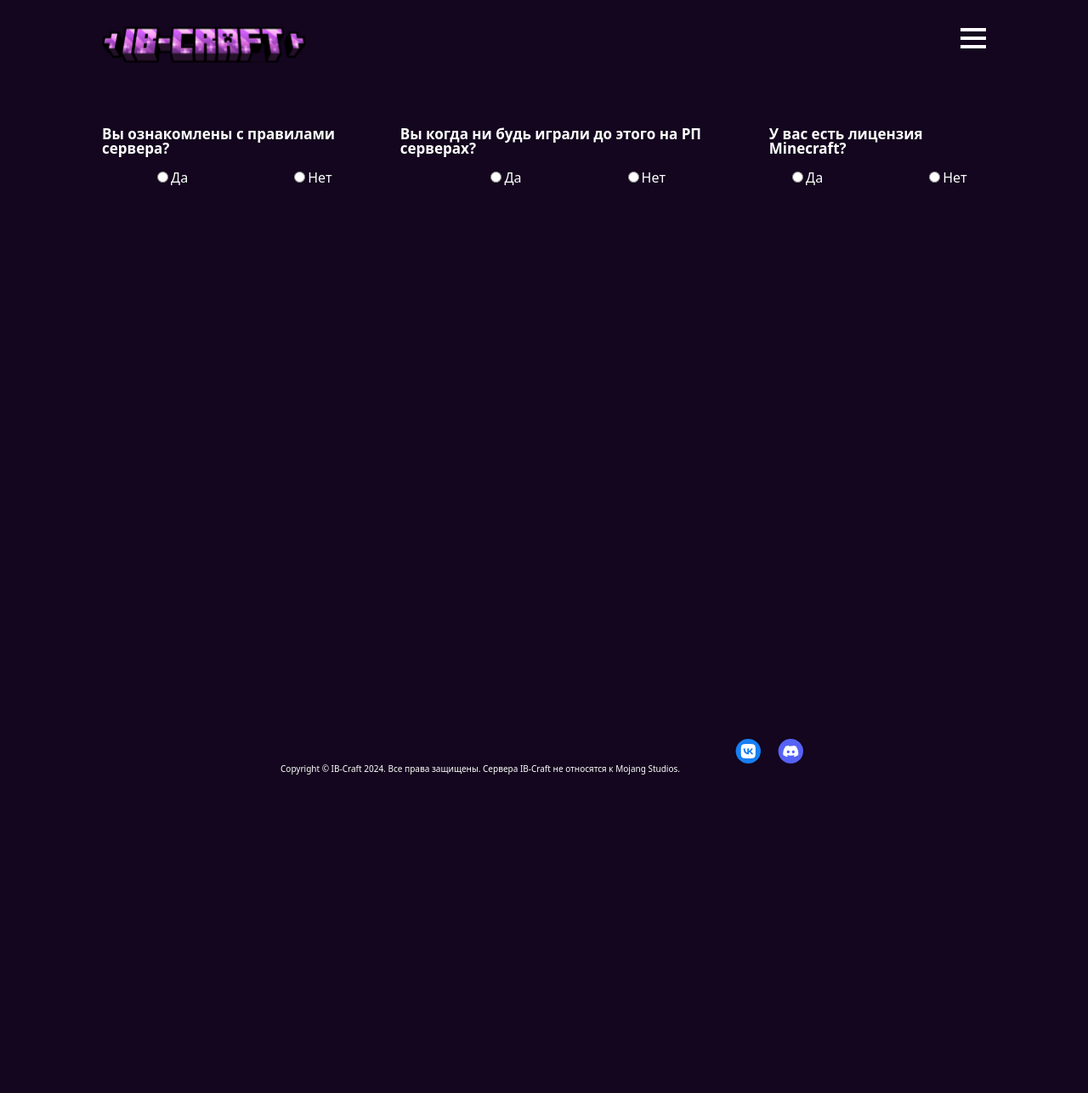
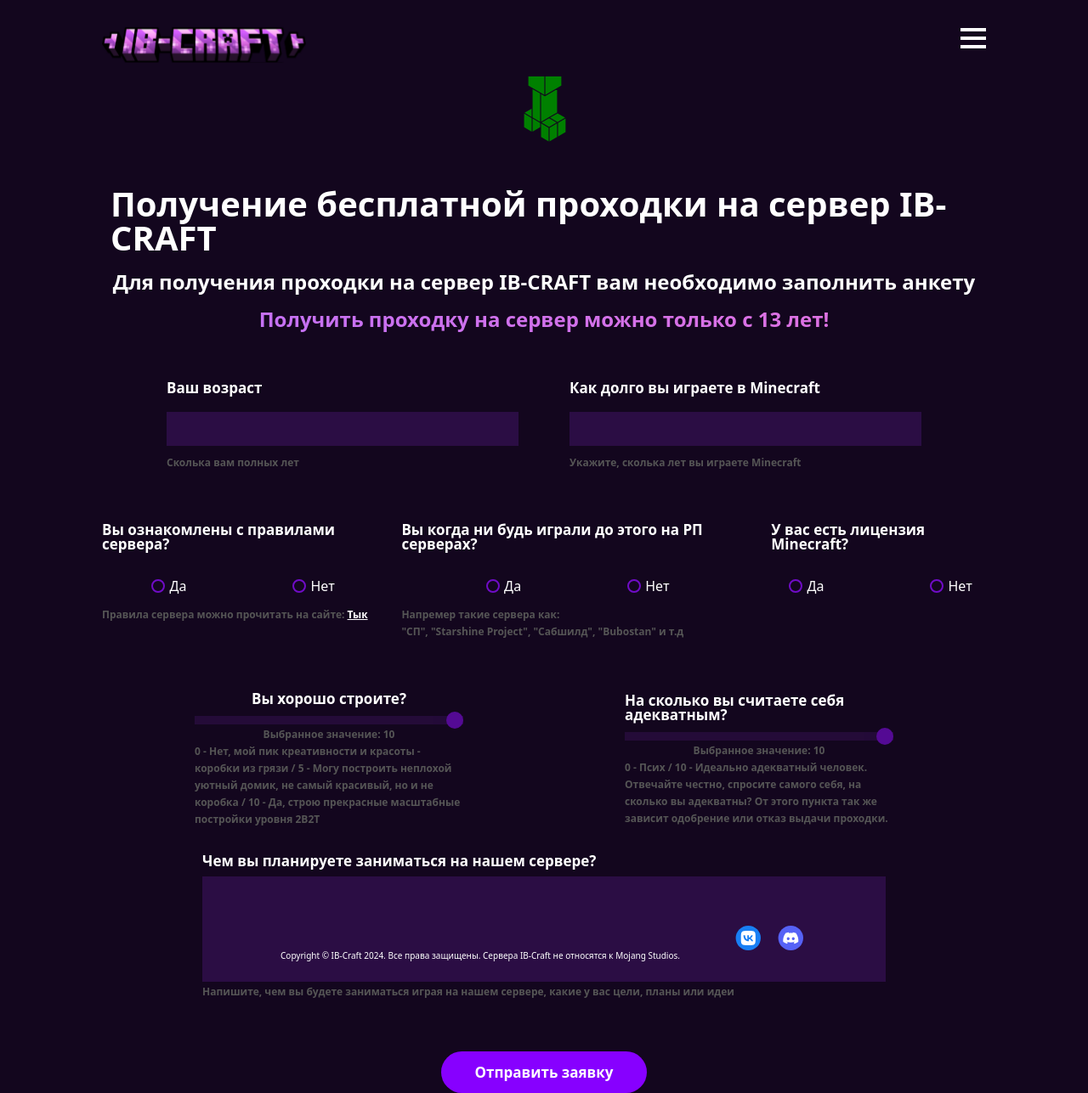
Before and after one commit to dragofoxnotcute-dev/ibcraft-client, a Next.js app in the folder ib-craft-front/: page /profile/get-pass in a window 1280 px wide. Shown: the whole page at 85% size. Before the commit the page ends 932 px from the top, so only its background shows below. Built offline with nearby package versions, Linux system fonts and the light colour scheme.

Commit message:
pass page

```diff
--- a/ib-craft-front/src/app/profile/get-pass/page.tsx
+++ b/ib-craft-front/src/app/profile/get-pass/page.tsx
@@ -1,15 +1,50 @@
 "use client"
-import { useEffect } from "react"
+import { useEffect, useState } from "react"
 import style from "./pass.module.css"
+
+import Link from "next/link";
+import SubmitButton from "@/app/components/Buttons/SubmitButton";
 
 export default function GetPenetration() {
 
+    const  [rangeBuild, setRangeBuild] = useState(10);
+    const  [rangeAdequacy, setRangeAdequacy] = useState(10);
+
+    const handleRangeChange = (event: React.ChangeEvent<HTMLInputElement>) => {
+        setRangeBuild(Number(event.target.value));
+    };
+
+    const handleRangeAdequacyChange = (event: React.ChangeEvent<HTMLInputElement>) => {
+        setRangeAdequacy(Number(event.target.value));
+    };
+
     useEffect(() => {
         document.body.style.background = "#13061E";
-    })
+    });
+
     return (
         <div className={style.main}>
             <div className="container">
+                <div className={style.title}>
+                    <svg xmlns="http://www.w3.org/2000/svg"  version="1.1" x="0px" y="0px" viewBox="0 0 100 125" enableBackground="new 0 0 100 100" fill="green" className={style.creeper}>
+                        <polygon points="37.019,70.467 29.104,65.902 29.104,80.182 37.019,84.745 "/>
+                        <polygon points="46.933,80.471 46.933,90.474 54.835,95.037 54.835,80.759 46.933,76.195 "/>
+                        <polygon points="47.432,75.329 55.335,79.893 63.249,75.329 55.335,70.755 "/>
+                        <path d="M63.749,40.178l-12.604,7.288c-0.001,0-0.002,0-0.002,0c-0.008,0.004-0.018,0.004-0.025,0.008  c-0.067,0.034-0.141,0.058-0.222,0.058c-0.001,0-0.001,0-0.001,0c-0.001,0-0.001,0-0.001,0s0,0-0.001,0c0,0,0,0-0.001,0  c-0.081,0-0.154-0.024-0.222-0.058c-0.008-0.004-0.018-0.004-0.025-0.008c0,0-0.001,0-0.002,0l-3.711-2.147v29.144l8.15-4.717  c0.001-0.001,0.001-0.002,0.002-0.002l8.664-4.996V40.178z" />
+                        <polygon points="45.933,44.742 38.019,40.178 38.019,59.885 38.019,69.889 45.933,74.463 "/>
+                        <polygon points="56.335,70.178 64.249,74.752 72.163,70.178 64.249,65.613 "/>
+                        <polygon points="38.019,84.745 45.933,80.182 45.933,75.618 38.019,71.044 "/>
+                        <polygon points="63.749,90.473 63.749,76.195 55.835,80.76 55.835,95.037 "/>
+                        <polygon points="51.395,46.167 63.996,38.881 63.998,38.879 68.201,36.443 68.201,17.024 51.395,26.738 "/>
+                        <polygon points="67.701,16.158 50.895,6.454 34.067,16.158 50.895,25.872 "/>
+                        <polygon points="37.019,60.752 29.604,65.036 37.019,69.312 "/>
+                        <polygon points="37.77,38.88 46.683,44.02 46.683,44.02 50.395,46.167 50.395,26.738 33.566,17.024 33.566,36.443 37.77,38.879 "/>
+                        <polygon points="64.749,89.896 72.663,85.322 72.663,71.044 64.749,75.618 "/>
+                    </svg>
+                    <h1>Получение бесплатной проходки на сервер IB-CRAFT</h1>
+                    <p>Для получения проходки на сервер IB-CRAFT вам необходимо заполнить анкету</p>
+                    <p><span className={style.animated_gradient}>Получить проходку на сервер можно только с 13 лет!</span></p>
+                </div>
                 <div className={style.form_block}>
                     <div className={style.from_data_age}>
                         <div className={style.inputs_age}>
@@ -28,27 +63,29 @@
                             <p className={style.placeholder_input}>Вы ознакомлены с правилами сервера?</p>
                             <div className={style.checkbox_block}>
                                 <div>
-                                    <input type="radio" placeholder="Да" className={style.checkbox_input} id="accept" value="1" name="rule" />
-                                    <label htmlFor="accept">Да</label>
+                                    <input type="radio" placeholder="Да" className={style.checkbox_input} id="rule_accept" value="1" name="rule" />
+                                    <label htmlFor="rule_accept">Да</label>
                                 </div>
                                 <div>
-                                    <input type="radio" placeholder="Нет" className={style.checkbox_input} id="notaccept" value="1" name="rule" />
-                                    <label htmlFor="notaccept">Нет</label>
+                                    <input type="radio" placeholder="Нет" className={style.checkbox_input} id="rule_notaccept" value="1" name="rule" />
+                                    <label htmlFor="rule_notaccept">Нет</label>
                                 </div>
                             </div>
+                            <p className={style.discripton}>Правила сервера можно прочитать на сайте: <Link href="/rule" className={style.link_rule}>Тык</Link></p>
                         </div>
                         <div className={style.context_check}>
                             <p className={style.placeholder_input}>Вы когда ни будь играли до этого на РП серверах?</p>
                             <div className={style.checkbox_block}>
                                 <div>
-                                    <input type="radio" placeholder="Да" className={style.checkbox_input} id="accept" value="1" name="playing" />
-                                    <label htmlFor="accept">Да</label>
+                                    <input type="radio" placeholder="Да" className={style.checkbox_input} id="playing_accept" value="1" name="playing" />
+                                    <label htmlFor="playing_accept">Да</label>
                                 </div>
                                 <div>
-                                    <input type="radio" placeholder="Нет" className={style.checkbox_input} id="notaccept" value="1" name="playing" />
-                                    <label htmlFor="notaccept">Нет</label>
+                                    <input type="radio" placeholder="Нет" className={style.checkbox_input} id="playing_notaccept" value="1" name="playing" />
+                                    <label htmlFor="playing_notaccept">Нет</label>
                                 </div>
                             </div>
+                            <p className={style.discripton}>Напремер такие сервера как:<br/> "СП", "Starshine Project", "Сабшилд", "Bubostan" и т.д</p>
                         </div>
                         <div className={style.context_check}>
                             <p className={style.placeholder_input}>У вас есть лицензия Minecraft?</p>
@@ -64,6 +101,34 @@
                             </div>
                         </div>
                     </div>
+                    <div className={style.slide_container}>
+                        <div className={style.slide_block}>
+                            <p className={style.placeholder_input}>Вы хорошо строите?</p>
+                            <input type="range" min="0" max="10" value={rangeBuild} className={style.slider} onChange={handleRangeChange}/>
+                            <p className={style.discripton}>Выбранное значение: {rangeBuild}</p>
+                            <p className={style.discripton}>0 - Нет, мой пик креативности и красоты - коробки из грязи / 5 - Могу построить
+                                неплохой уютный домик, не самый красивый, но и не коробка / 10 - Да, строю прекрасные масштабные постройки уровня 2B2T
+                            </p>
+                        </div>
+                        <div className={style.slide_block}>
+                            <p className={style.placeholder_input}>На сколько вы считаете себя адекватным?</p>
+                            <input type="range" min="0" max="10" value={rangeAdequacy} className={style.slider} onChange={handleRangeAdequacyChange}/>
+                            <p className={style.discripton}>Выбранное значение: {rangeAdequacy}</p>
+                            <p className={style.discripton}>0 - Псих / 10 - Идеально адекватный человек. Отвечайте честно, спросите самого себя, на сколько вы адекватны?
+                                От этого пункта так же зависит одобрение или отказ выдачи проходки.
+                            </p>
+                        </div>
+                    </div>
+                    <div className={style.about_me}>
+                        <p className={style.placeholder_input}>Чем вы планируете заниматься на нашем сервере?</p>
+                        <textarea className={style.textarea} />
+                        <p className={style.discripton}>Напишите, чем вы будете заниматься играя на нашем сервере, какие у вас цели, планы или идеи</p>
+                    </div>
+                    <div className={style.buttons}>
+                        <SubmitButton onClick={() => { } } disabled={false} loading={false} icon={""}>
+                            <p>Отправить заявку</p>
+                        </SubmitButton>
+                    </div>
                 </div>
             </div>
         </div>
--- a/ib-craft-front/src/app/profile/get-pass/pass.module.css
+++ b/ib-craft-front/src/app/profile/get-pass/pass.module.css
@@ -1,5 +1,5 @@
 .main {
-    height: 100vh;
+    height: 120vh;
 }
 
 .form_block {
@@ -50,12 +50,14 @@
 .placeholder_input {
     font-size: 17px;
     font-weight: bold;
+    margin-bottom: 10px;
 }
 
 .discripton {
     font-size: 12px;
     color: #555555;
     font-weight: bold;
+    line-height: 20px;
 }
 
 .checkbox_block {
@@ -73,6 +75,148 @@
 .from_checkboxs {
     display: flex;
     flex-direction: row;
-    gap: 20px;
+    gap: 25px;
     margin-top: 30px;
 }
+
+.link_rule {
+    color: #fff;
+    font-size: 12px;
+    font-weight: bold;
+}
+
+.slide_container {
+    display: flex;
+    flex-direction: row;
+    gap: 190px;
+    justify-content: center;
+    margin-top: 30px;
+    align-items: center;
+}
+
+.slide_block {
+    width: 316px;
+    display: flex;
+    flex-direction: column;
+    justify-content: center;
+    align-items: center;
+}
+
+.slider {
+    width: 100%;
+    appearance: none;
+    height: 10px;
+    background: #2b0d44;
+    outline: none;
+    opacity: 0.7;
+    -webkit-transition: .2s;
+    transition: opacity .2s;
+}
+
+.slider:hover {
+    opacity: 1;
+}
+
+.slider::-webkit-slider-thumb {
+    -webkit-appearance: none;
+    appearance: none;
+    width: 20px;
+    height: 20px;
+    background: #700cc7;
+    cursor: pointer;
+    border-radius: 50%;
+}
+
+.slider::-moz-range-thumb {
+    width: 25px; /* Set a specific slider handle width */
+    height: 25px; /* Slider handle height */
+    background: #700cc7; /* Green background */
+    cursor: pointer; /* Cursor on hover */
+}
+
+.checkbox_input {
+    -webkit-appearance: none;
+    -moz-appearance: none;
+    appearance: none;
+    border-radius: 50%;
+    width: 16px;
+    height: 16px;
+    border: 2px solid #700cc7;
+    transition: 0.2s all linear;
+    outline: none;
+    margin-right: 5px;
+    margin-top: 5px;
+    position: relative;
+    top: 2px;
+}
+
+.checkbox_input:checked {
+    background-color: #700cc7;
+    border: 2px solid #700cc7;
+}
+
+.textarea {
+    width: 800px;
+    height: 120px;
+    resize: none;
+    background: #2b0d44;
+    transition: .3s ease;
+    color: #fff;
+    font-family: var(--font-oxygen-sans);
+    font-weight: bold;
+    border: none;
+}
+
+.textarea:focus {
+    border: none;
+    outline: none;
+    box-shadow: inset 0 0 100px rgba(0,0,0,.2);
+}
+
+.buttons {
+    display: flex;
+    flex-direction: row;
+    gap: 20px;
+    justify-content: center;
+    margin-top: 30px;
+}
+
+.creeper {
+    width: 140px;
+    height: 140px;
+}
+
+.title {
+    display: flex;
+    flex-direction: column;
+    justify-content: center;
+    align-items: center;
+    margin: 60px 10px;
+    gap: 20px;
+}
+
+.title p {
+    font-size: 24px;
+    font-weight: bold;
+    color: #fff;
+}
+
+@keyframes textGradientAnimation {
+    0% {
+        background-position: 0% 50%;
+    }
+    50% {
+        background-position: 100% 50%;
+    }
+    100% {
+        background-position: 0% 50%;
+    }
+}
+
+.animated_gradient {
+    background: linear-gradient(21deg, #dd03e4, #c471f5, #fa71cd, #5611ec);
+    background-size: 600% 600%;
+    -webkit-background-clip: text;
+    -webkit-text-fill-color: transparent;
+    animation: textGradientAnimation 5s ease infinite;
+}
--- a/ib-craft-front/src/app/reset.css
+++ b/ib-craft-front/src/app/reset.css
@@ -47,3 +47,8 @@
 details summary::-webkit-details-marker {
     display:none;
 }
+
+textarea {
+    width: 0;
+    height: 0;
+}
```
